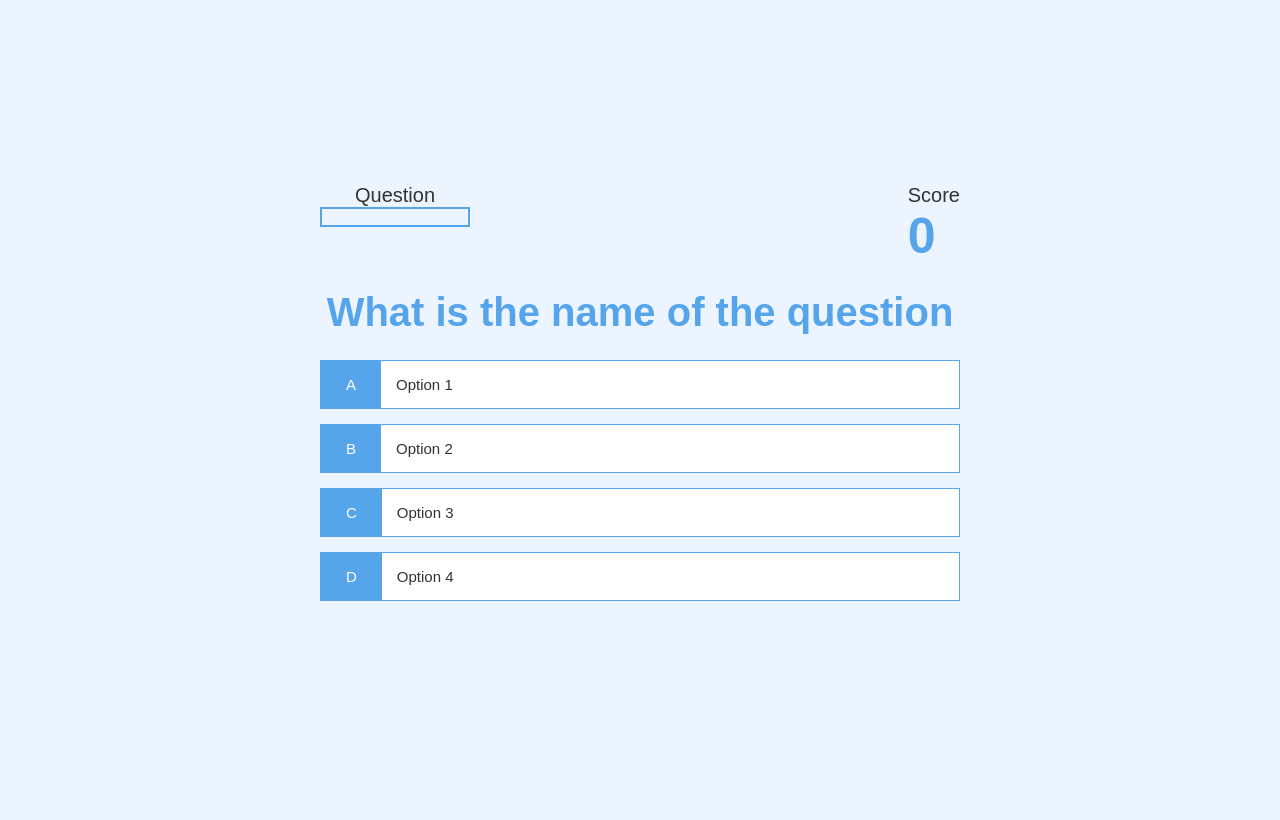
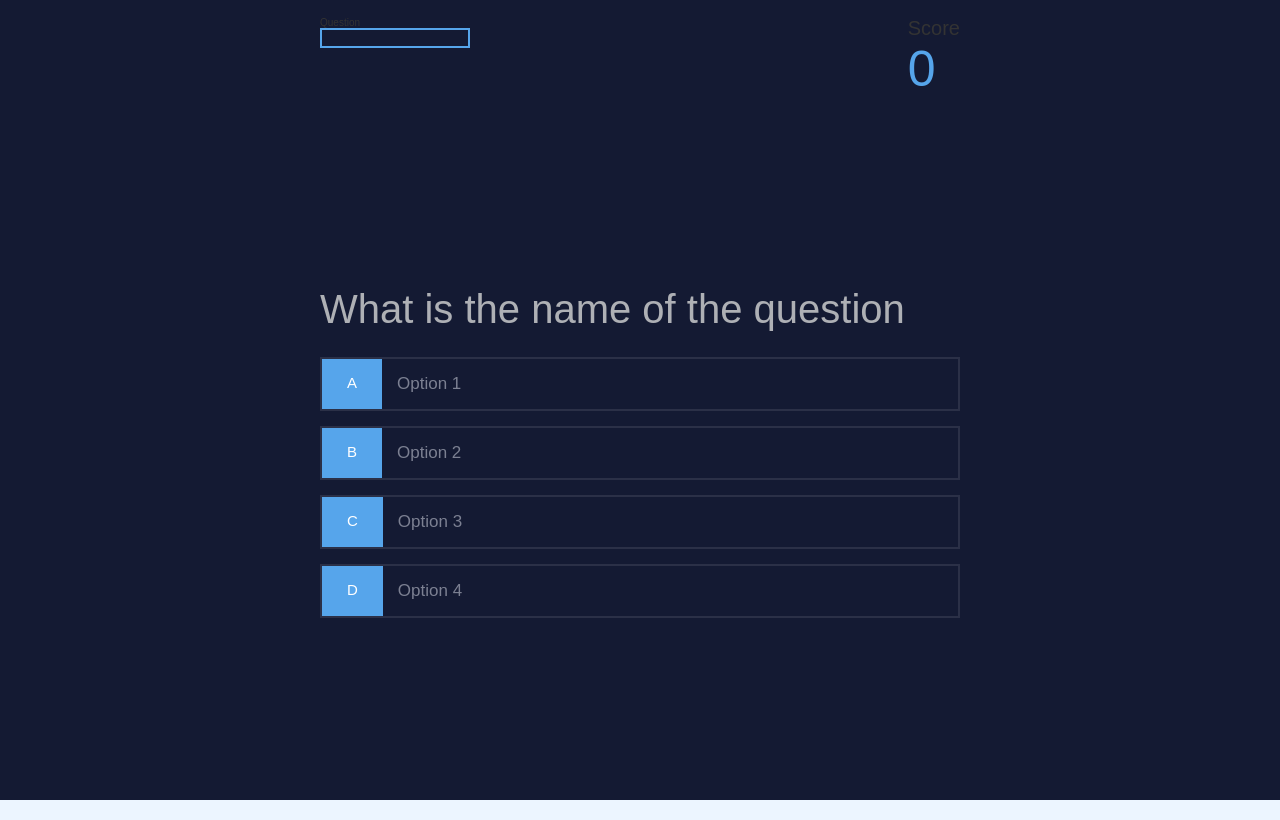
Before and after one commit to Abdulbaasit-Seriki/QuizApp, a plain HTML site: page game.html in a window 1280 px wide. Drawn offline with Linux system fonts and the light colour scheme; no server answers.

Commit message:
testing url paths

```diff
--- a/app.css
+++ b/app.css
@@ -2,6 +2,7 @@
 	background-color: #ecf5ff;
 	font-size: 62.5%;
 }
+
 
 * {
 	box-sizing: border-box;
@@ -11,15 +12,19 @@
 	color: #333;
 }
 
+body {
+	height: 100vh;
+}
 h1 {
 	color: #56a5eb;
 	font-size: 5rem;
 	margin-bottom: 2.5rem;
+	font-weight: normal;
 }
 
 .container {
 	width: 100%;
-	height: 100vh;
+	/*height: 100vh;*/
 	display: flex;
 	justify-content: center;
 	align-items: center;
@@ -62,19 +67,27 @@ h1 {
 
 .game {
 	height: 100vh;
-	display: flex;
+	display: grid;
+	grid-template-columns: 1fr 1fr 1fr;
+	grid-template-rows: 80px 1fr;
+	grid-gap: 20px;
 	flex-direction: column;
 	justify-content: center;
 	align-items: center;
 	padding: 2rem;
+	grid-column: 1/-1;
+}
+
+.current-question {
+	grid-column: 1/-1;
 }
 
 .option-container {
 	width: 100%;
 	font-size: 1.5rem;
-	border: 0.1rem solid #56a5eb;
+	border: 0.2rem solid rgba(43, 48, 71);
 	display: flex;
-	background-color: white;
+	background-color: rgba(20,26,51 0.4);
 	margin-bottom: 1.5rem;
 }
 
@@ -86,6 +99,7 @@ h1 {
 }
 
 #question {
+	color: rgb(174, 176, 181);
 	font-size: 4em;
 }
 
@@ -98,6 +112,8 @@ h1 {
 .option-text {
 	width: 100%;
 	padding: 1.5rem;
+	color: rgb(124, 128, 146);
+	font-size: 1.7rem;
 }
 
 .correct {
@@ -109,6 +125,8 @@ h1 {
 }
 
 .scoredisplay {
+	grid-column: 1/-1;
+	grid-row: 1/2;
 	display: flex;
 	justify-content: space-between;
 	width: 100%;
@@ -125,7 +143,7 @@ h1 {
 	border: 2px solid #56a5eb;
 }
 
-.questionCounter {
+.question-progress {
 	height: 1.8rem;
 	background-color: #56a5eb;
 	width: 0%;
--- a/app.js
+++ b/app.js
@@ -99,7 +99,7 @@ const selectNewQuestion = () => {
 
 	// Update the question counter display
 	questionCounterDisplay.innerText = `${questionCounter}/${maxQuestions}`;
-	questionCounterDisplay.style.width = `${(questionCounter / maxQuestions) * 100}%`;
+	document.querySelector(".question-progress").style.width = `${(questionCounter / maxQuestions) * 100}%`;
 
 	// Select a random question from the available question array
 	questionIndex = Math.floor(Math.random() * availableQuestions.length)
--- /dev/null
+++ b/game.css
@@ -0,0 +1,8 @@
+body {
+	background-color: rgb(20, 26, 51);
+}
+
+.scoreDisplay {
+
+	color: rgb(174, 176, 181);
+}
--- a/game.html
+++ b/game.html
@@ -4,20 +4,23 @@
 	<meta charset="utf-8">
 	<title>Test Your Knowledge</title>
 	<link rel="stylesheet" type="text/css" href="app.css">
+	<link rel="stylesheet" type="text/css" href="game.css">
+
 </head>
 <body>
 	<div class="container">
 		<section class="game">
 			<div class="scoredisplay">
 				<div class="item">
-					<p>Question</p>
-					<div class="progress-bar"><div class="questionCounter"></div></div>
+					<div class="question">Question <p class="questionCounter"></div></p>
+					<div class="progress-bar"><div class="question-progress"></div></div>
 				</div>
 				<div class="item">
 					<p>Score</p>
 					<h1 class="text score">0</h1>
 				</div>
 			</div>
+			<article class="current-question">
 				<h1 id="question">What is the name of the question</h1>
 				<article class="option-container">
 					<p class="option-letter">A</p>
@@ -35,6 +38,7 @@
 					<p class="option-letter">D</p>
 					<p class="option-text" data-number="4">Option 4</p>
 				</article>
+			</article>
 		</section>
 	</div>
 	<script type="text/javascript" src="app.js"></script>
```
Also changed, not shown: index.html (+2 -2 lines), Screenshot (44).png (added), Screenshot (45).png (added). Lines whose indentation alone changed are shown as unchanged.
